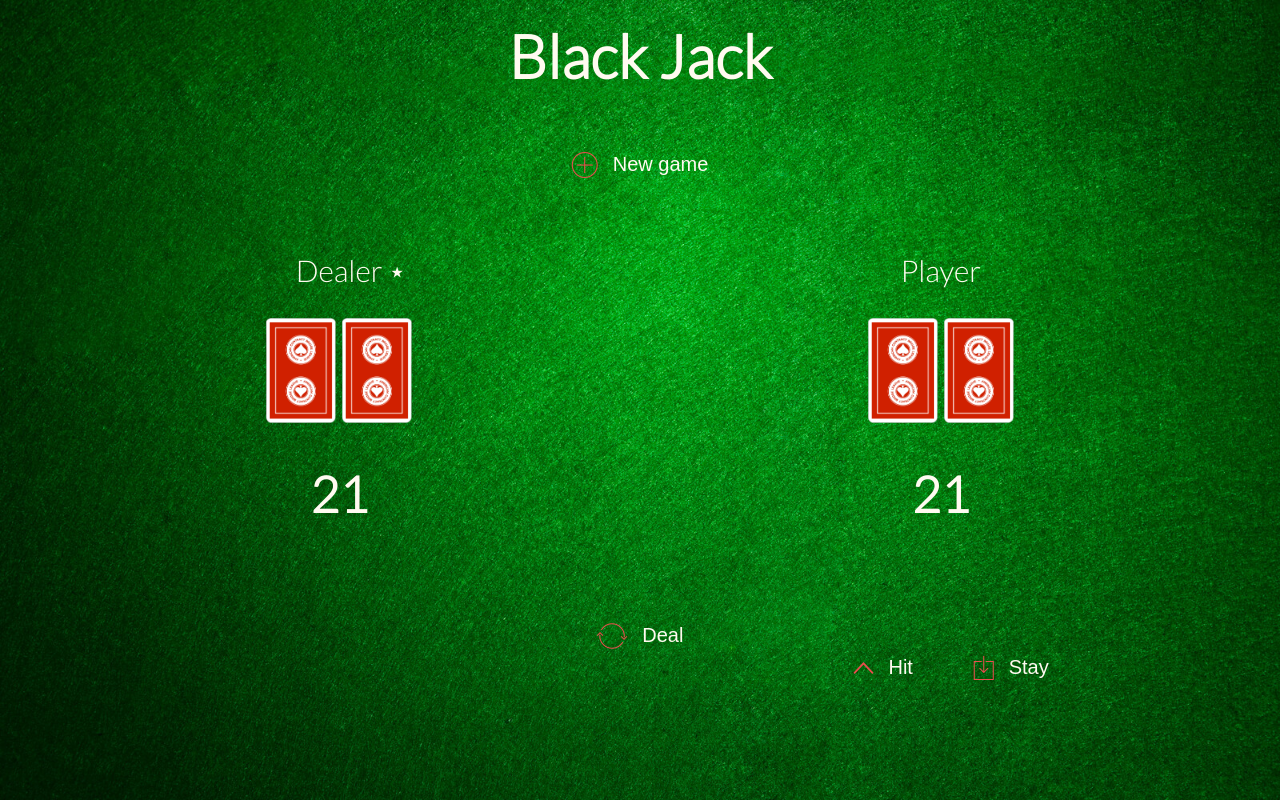
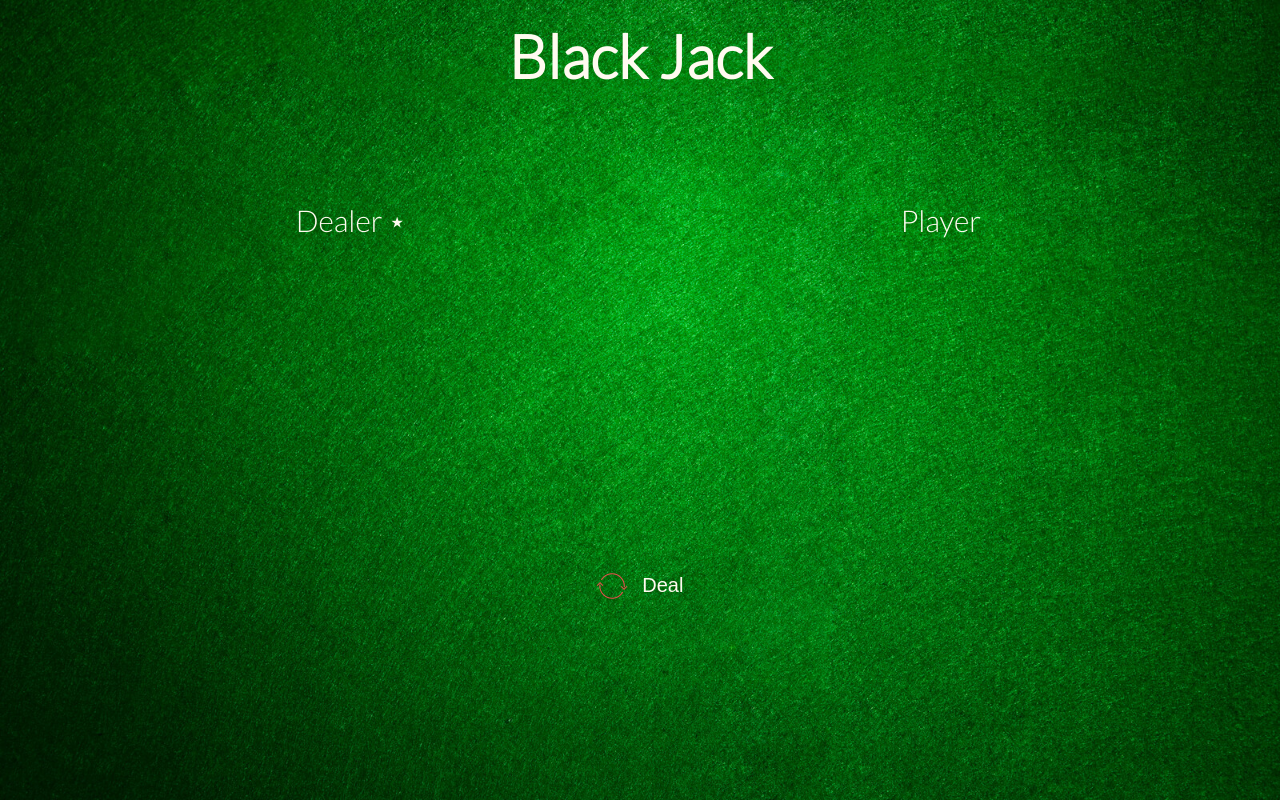
Before and after one commit to lgarcia82/blackjack, a plain HTML site: page index.html in a window 1280 px wide. Both pictures are taken after a click on the button "New game". Drawn offline with nearby package versions, Linux system fonts and the light colour scheme.

Commit message:
create deck and shuffle deck functions built

```diff
--- a/index.html
+++ b/index.html
@@ -3,14 +3,11 @@
 
 <head>
    <meta charset="UTF-8">
-   <link
-      href="https://fonts.googleapis.com/css?family=Lato:100,300,600"
-      rel="stylesheet" type="text/css">
-   <link
-      href="http://code.ionicframework.com/ionicons/2.0.1/css/ionicons.min.css"
-      rel="stylesheet" type="text/css">
-   <link type="text/css" rel="stylesheet"
-      href="style.css">
+   <link href="https://fonts.googleapis.com/css?family=Lato:100,300,600" rel="stylesheet"
+      type="text/css">
+   <link href="http://code.ionicframework.com/ionicons/2.0.1/css/ionicons.min.css" rel="stylesheet"
+      type="text/css">
+   <link type="text/css" rel="stylesheet" href="style.css">
 
    <title>Black Jack</title>
 </head>
@@ -18,46 +15,52 @@
 <body>
    <h3 id="title">Black Jack</h3>
    <div class="NewGameBtnContainer">
-      <button class="btn-new"><i class="ion-ios-plus-outline"></i>New game</button>
+      <button class="NewGameBtn"><i class="ion-ios-plus-outline"></i>New
+         game</button>
    </div>
    <div class="MainContainer">
       <div class="Dealer active">
-         <div class="player-name" id="name-1">Dealer</div>
+         <div class="player-name" id="name-1">
+            Dealer</div>
+         <div class="DcardContainer">
             <div class="Card">
-            <img id="dcard1" src="resources/images/red_back.png"
-               alt="dealer card 1">
+               <img id="dcard1" src="resources/images/red_back.png" alt="dealer card 1">
             </div>
-         <div class="Card" >
-            <img id="dcard2" src="resources/images/red_back.png"
-               alt="dealer card 2">
+            <div class="Card">
+               <img id="dcard2" src="resources/images/red_back.png" alt="dealer card 2">
             </div>
-          <div class="Score">21</div>
+         </div>
+         <div id="dealer-score" class="Score">21
+         </div>
       </div>
       <div class="Player">
-           <div class="player-name" id="name-1">Player</div>
-         <div class="Card" >
-            <img id="pcard1" src="resources/images/red_back.png"
-               alt="player card 1">
+         <div class="player-name" id="name-1">
+            Player</div>
+         <div class="PcardContainer">
+            <div class="Card">
+               <img id="pcard1" src="resources/images/red_back.png" alt="player card 1">
             </div>
-         <div class="Card" >
-            <img id="pcard2" src="resources/images/red_back.png"
-               alt="card 1">
+            <div class="Card">
+               <img id="pcard2" src="resources/images/red_back.png" alt="card 1">
             </div>
             <!--  <div class="Card" >
             <img id="pcard2" src="resources/images/red_back.png"
                alt="card 1">
          </div> -->
-          <div class="Score">21</div>
+         </div>
+         <div id="player-score" class="Score">21
+         </div>
       </div>
 
-        <div class= DealBtnContainer>
-            <button id= "dealBtn" class="btn-roll"><i class="ion-ios-loop"></i>Deal</button>
+      <div class=DealBtnContainer>
+         <button id="dealBtn" class="dealBtn"><i class="ion-ios-loop"></i>Deal</button>
+      </div>
+      <div class="PlayBtnContainer">
+         <button id="hitBtn"><i class="ion-ios-arrow-up"></i>Hit</button>
+         <button id="standBtn"><i class="ion-ios-download-outline"></i>Stand</button>
       </div>
    </div>
-    <div class="PlayBtnContainer">
-        <button id= "hitBtn"><i class="ion-ios-arrow-up"></i>Hit</button>
-        <button id= "stayBtn"><i class="ion-ios-download-outline"></i>Stay</button>
-    </div>
+
 
 
    <script src="script.js"></script>
--- a/script.js
+++ b/script.js
@@ -1,59 +1,154 @@
-var suit = ["S", "H", "C", "D"];
-var value = ["A", "2", "3", "4", "5", "6", "7", "8", "9", "J", "Q", "K"];
-var pokerValMax = 13;
-var bjValMax = 11;
-var ValueMin = 1;
-var deckSize = 52;
+/**
+ * BLACKJACK GAME --- Web application to practice javascript. Implementing
+ * logic using a module controller method.
+ * Game controller, UI controller, & global app controller
+ *
+ * Gameplay follows the traditional rules of Blackjack.
+ */
+
+// GLOBAL VARIABLES
+var suits = ["S", "H", "C", "D"];
+var values = ["A", "2", "3", "4", "5", "6", "7", "8", "9", "10","J", "Q", "K"];
+
+
+var mainContainer = document.querySelector('.MainContainer');
+mainContainer.style.display = 'none';
+
+// GAME CONTROLLER
+var gameController = (function () {
+
+   var Card = function (suit, value, bjVal){
+      this.suit = suit;
+      this.value = value;
+      this.bjVal = bjVal;
+   };
+
+   return {
+
+      createDeck: function () {
+          var deck = [];
+
+          for(var i =0; i < values.length; i++){
+
+            for(var j =0; j < suits.length; j++){
+               var card = new Card(suits[j], values[i], i+1);
+               deck.push(card);
+            }
+          }
+          return deck;
+      },
+
+      shuffleDeck: function (deck) {
+         var x = deck.length - 1;
+         var i, temp;
+
+         while(x > -1){
+            i = Math.floor(Math.random() * 52);
+            temp = deck[x];
+            deck[x] = deck[i];
+            deck[i] = temp;
+            x--;
+         }
+         return deck;
+      },
+
+      getPointTotal: function (deck){
+
+      }
+   };
+
+})();
+
+// UI CONTROLLER
+var UIController = (function () {
+
+   var DOMstrings = {
+      startGameBtn: '.NewGameBtn',
+      dealBtn: '.dealBtn',
+      dcardContainer: '.DcardContainer',
+      pcardContainer: '.PcardContainer',
+      dscore: '#dealer-score',
+      pscore: '#player-score',
+      playBtnContainer: '.PlayBtnContainer',
+      hitBtn: '#hitBtn',
+      standBtn: '#standBtn',
+      dcard1: '#dcard1',
+      dcard2: '#dcard2',
+      pcard1: '#pcard1',
+      pcard2: '#pcard2'
+   };
+
+   return{
+
+      getDOMstrings: function () {
+         return DOMstrings;
+      },
+
+      startGame: function () {
+         mainContainer.style.display = 'block';
+         document.querySelector(DOMstrings.dcardContainer).style.visibility = 'hidden';
+         document.querySelector(DOMstrings.pcardContainer).style.visibility = 'hidden';
+         document.querySelector(DOMstrings.dscore).style.visibility = 'hidden';
+         document.querySelector(DOMstrings.pscore).style.visibility = 'hidden';
+         document.querySelector(DOMstrings.startGameBtn).style.display = 'none';
+         document.querySelector(DOMstrings.playBtnContainer).style.display = 'none';
+      },
+
+      deal: function (deck, index) {
+         document.querySelector(DOMstrings.dealBtn).style.visibility = 'hidden';
+
+         var card = deck[index].value + deck[index].suit;
+
+         console.log(card);
+
+         document.querySelector(DOMstrings.dscore).style.visibility = 'visible';
+         document.querySelector(DOMstrings.pscore).style.visibility = 'visible';
+         document.querySelector(DOMstrings.dcard1).style.visibility = 'visible';
 
 
 
-/* var mainContainer = document.querySelector('.MainContainer');
-mainContainer.style.display = 'none'; */
+         setTimeout(function(){
+            document.querySelector(DOMstrings.playBtnContainer).style.display = 'inline-flex';},1000);
 
-
-
-/*class Card {
-   constructor(suit, value, pokerVal, bjVal) {
-      this.suit = suit;
-      this.value = value;
-      this.pokerVal = pokerVal;
-      this.bjVal = bjVal;
-   }
-}*/
-
-
-function createDeck() {
-
-   var deck = new Array();
-
-   console.log(deck);
-}
-
-var gameController = (function () {
-
+      }
+   };
 
 })();
 
-var UIController = (function () {
-
-/*    document.querySelector('.btn-deal').addEventListener('click', function () {
-
-      mainContainer.style.display = 'block';
-      var dcard1 = document.getElementById('dcard1');
-      var dcard2 = document.getElementById('dcard2');
-      var pcard1 = document.getElementById('pcard1');
-      var pcard2 = document.getElementById('pcard2');
-
-      dcard1.style.visibility = 'hidden';
-      dcard2.style.visibility = 'hidden';
-      pcard1.style.visibility = 'hidden';
-      pcard2.style.visibility = 'hidden';
-
-   }); */
-
-})();
-
+// GlOBAL APP CONTROLLER
 var controller = (function (gameCtrl, UICtrl) {
 
+   var deck, index;
+   var setupEventListeners = function () {
+      var DOM = UICtrl.getDOMstrings();
+      document.querySelector(DOM.startGameBtn).addEventListener('click', startGame);
+      document.querySelector(DOM.dealBtn).addEventListener('click', deal);
+      //document.querySelector(DOM.hitBtn).addEventListener('click', /*player hits */);
+      //document.querySelector(DOM.standBtn).addEventListener('click', /*player stands */);
+
+   };
+
+   var startGame = function () {
+      UICtrl.startGame();
+      deck = gameCtrl.createDeck();
+      deck = gameCtrl.shuffleDeck(deck);
+      console.log(deck)
+   };
+
+   var deal = function () {
+
+      UICtrl.deal(deck, index);
+
+   };
+
+   return {
+      init: function () {
+         console.log('Application has started');
+         index = 0;
+         setupEventListeners();
+      }
+   };
 
 })(gameController, UIController);
+
+controller.init();
```
Lines whose indentation alone changed are shown as unchanged.
